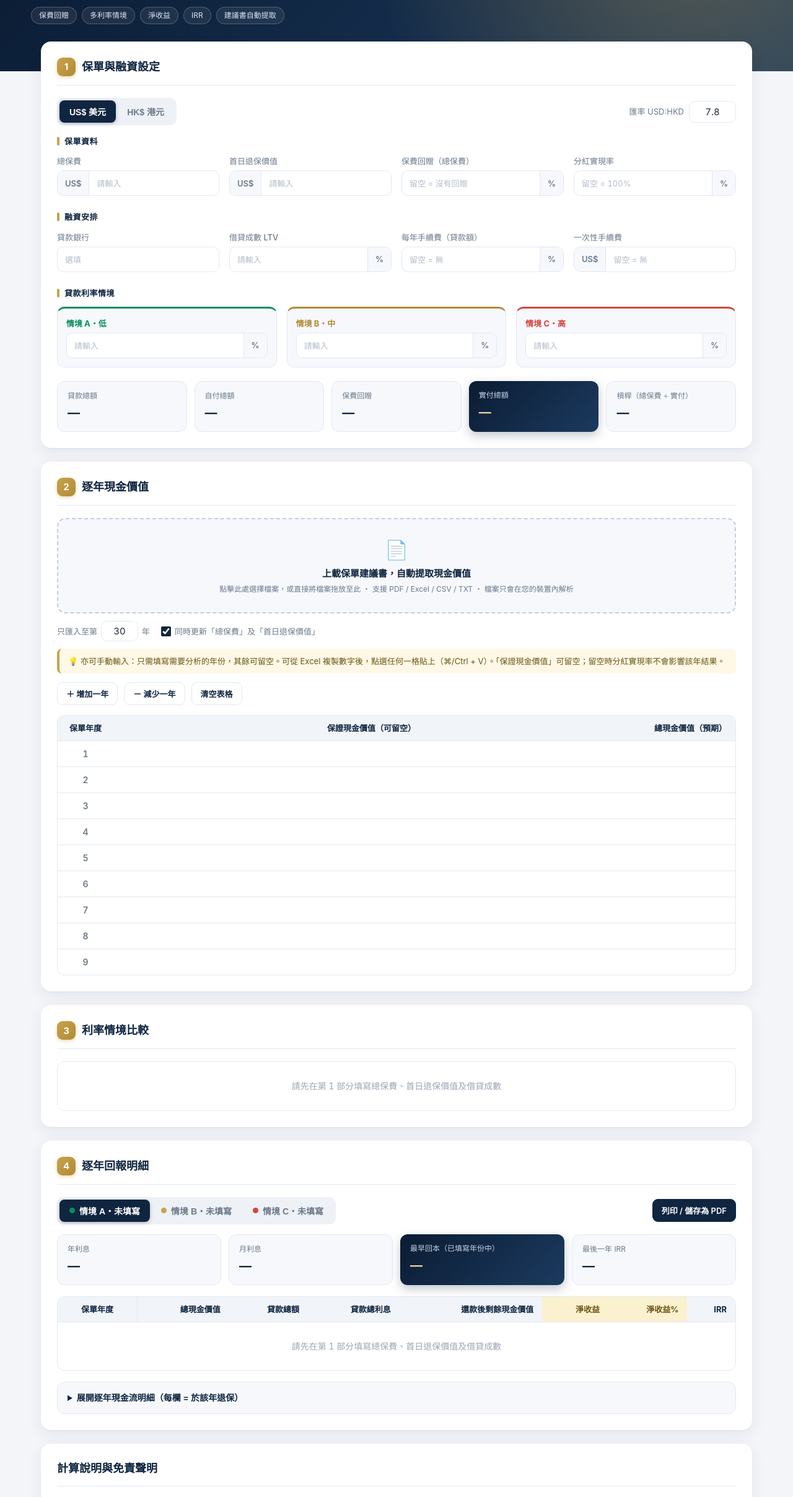
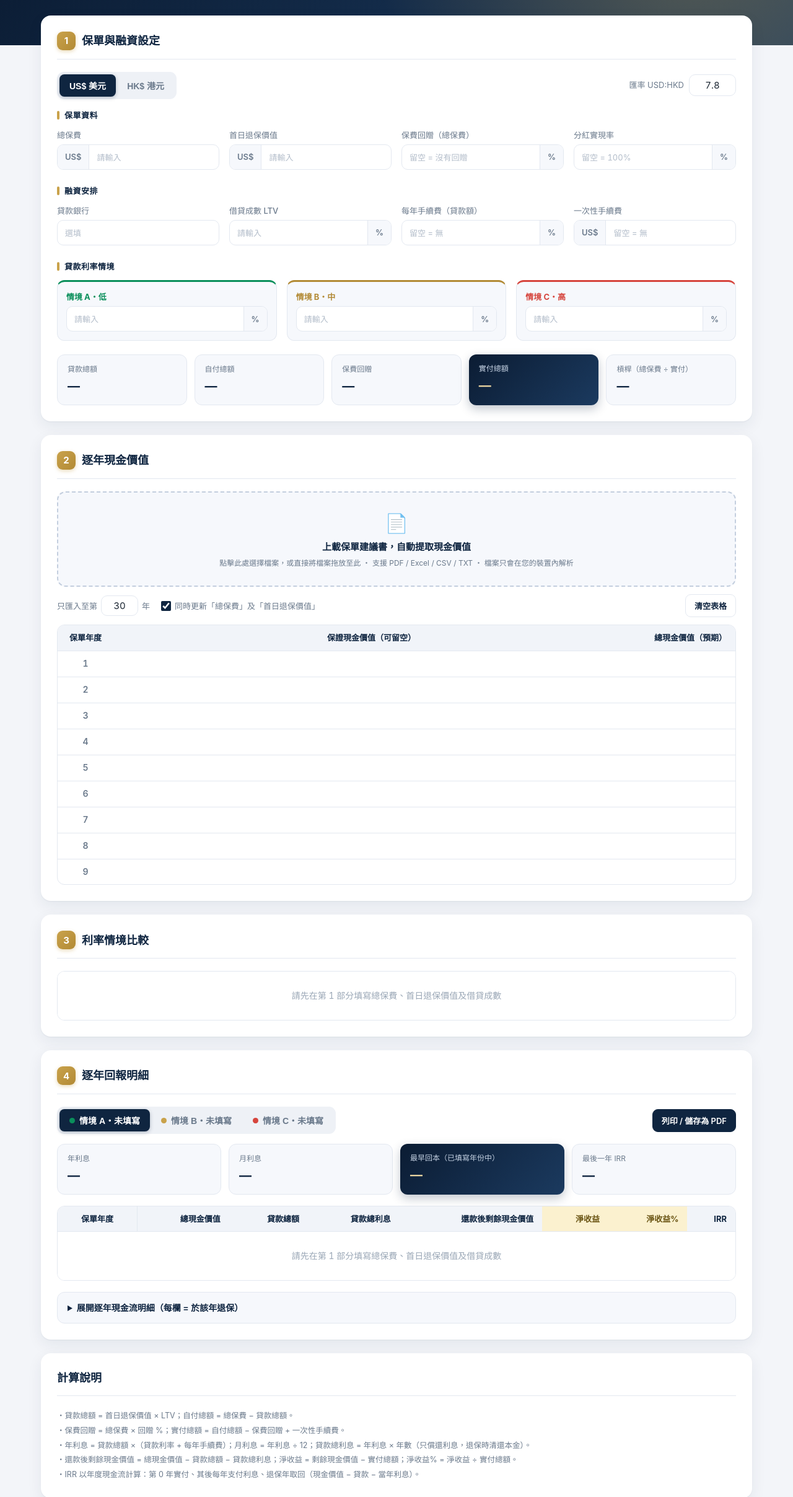
Before and after one commit to lucaschan729/Premium-Financing-Calculator, a plain HTML site: page index.html in a window 1280 px wide. Shown: the part 90-2506 px from the top of the page at 62% size. Drawn offline with Linux system fonts and the light colour scheme.

Commit message:
Update index.html

```diff
--- a/index.html
+++ b/index.html
@@ -18,8 +18,6 @@
     header .inner,main{max-width:1180px;margin:0 auto}
     header h1{font-size:30px;letter-spacing:1px;font-weight:700}
     header h1 span{color:var(--gold2);font-weight:400;font-size:.7em;margin-left:6px;letter-spacing:.5px}
-    .tags{display:flex;flex-wrap:wrap;gap:8px;margin-top:14px}
-    .tags span{font-size:12px;color:#dbe4f0;border:1px solid rgba(255,255,255,.22);background:rgba(255,255,255,.07);padding:4px 12px;border-radius:99px}
     main{padding:0 16px 40px;margin-top:-48px}
 
     /* ---------- 卡片 ---------- */
@@ -68,7 +66,6 @@
     .kpi.hl small{color:#c5d2e3}.kpi.hl b{color:var(--gold2)}
 
     /* ---------- 上載 ---------- */
-    .tip{background:#fff8e6;border-left:4px solid var(--gold);padding:10px 14px;border-radius:8px;font-size:13px;color:#6b5514;margin-bottom:14px}
     .drop{border:2px dashed #c3cede;border-radius:14px;padding:26px 20px;text-align:center;cursor:pointer;background:var(--soft);margin-bottom:12px;transition:.18s}
     .drop:hover,.drop.over{border-color:var(--gold);background:#fffaf0;transform:translateY(-1px)}
     .drop .ico{font-size:30px;display:block;margin-bottom:4px}
@@ -77,6 +74,7 @@
     .exopts{display:flex;flex-wrap:wrap;gap:18px;align-items:center;font-size:13px;color:var(--muted);margin-bottom:12px}
     .exopts label{display:flex;align-items:center;gap:6px;margin:0;cursor:pointer}
     .exopts input[type=text]{width:60px;padding:6px 8px;text-align:center}
+    .exopts .btn{margin-left:auto}
     .status{font-size:13px;padding:10px 14px;border-radius:8px;margin-bottom:14px;background:#eef6f1;border-left:4px solid var(--pos);color:#1d5a40;white-space:pre-line}
     .status.err{background:#fdeeee;border-left-color:var(--neg);color:#8a2a25}
     .status:empty{display:none}
@@ -120,13 +118,13 @@
 
     @media(max-width:600px){
       header{padding:28px 16px 66px}header h1{font-size:23px}header h1 span{display:block;margin:2px 0 0}
-      .card{padding:18px}.fx{margin-left:0}.btn.primary{margin-left:0}
+      .card{padding:18px}.fx{margin-left:0}.btn.primary{margin-left:0}.exopts .btn{margin-left:0}
       .grid{grid-template-columns:repeat(auto-fit,minmax(150px,1fr));gap:12px}
       .kpi b{font-size:17px}th,td{padding:8px 10px}
     }
     @media print{
       body{background:#fff}header{padding:20px;background:var(--navy)}main{margin-top:10px}
-      .btn,.drop,.exopts,.tip,.status,#curSeg,.fx,.tags{display:none}
+      .btn,.drop,.exopts,.status,#curSeg,.fx{display:none}
       .card{box-shadow:none;border:1px solid var(--line);break-inside:avoid}
       .scroll{max-height:none!important;overflow:visible}
     }
@@ -136,7 +134,6 @@
   <header>
     <div class="inner">
       <h1>保費融資計算器<span>Premium Financing</span></h1>
-      <div class="tags"><span>保費回贈</span><span>多利率情境</span><span>淨收益</span><span>IRR</span><span>建議書自動提取</span></div>
     </div>
   </header>
 
@@ -197,15 +194,10 @@
       <div class="exopts">
         <label>只匯入至第 <input type="text" id="exLimit" value="30" inputmode="numeric"> 年</label>
         <label><input type="checkbox" id="exSet" checked> 同時更新「總保費」及「首日退保價值」</label>
+        <button class="btn" id="clearRows">清空表格</button>
       </div>
       <div class="status" id="exStatus"></div>
 
-      <div class="tip">💡 亦可手動輸入：只需填寫需要分析的年份，其餘可留空。可從 Excel 複製數字後，點選任何一格貼上（⌘/Ctrl + V）。「保證現金價值」可留空；留空時分紅實現率不會影響該年結果。</div>
-      <div class="toolbar">
-        <button class="btn" id="addRow">＋ 增加一年</button>
-        <button class="btn" id="delRow">－ 減少一年</button>
-        <button class="btn" id="clearRows">清空表格</button>
-      </div>
       <div class="scroll" style="max-height:420px">
         <table id="svTable">
           <thead><tr><th style="width:90px">保單年度</th><th>保證現金價值（可留空）</th><th>總現金價值（預期）</th></tr></thead>
@@ -248,16 +240,13 @@
     </section>
 
     <section class="card">
-      <h2>計算說明與免責聲明</h2>
+      <h2>計算說明</h2>
       <div class="disc">
         ・貸款總額 = 首日退保價值 × LTV；自付總額 = 總保費 − 貸款總額。<br>
         ・保費回贈 = 總保費 × 回贈 %；實付總額 = 自付總額 − 保費回贈 + 一次性手續費。<br>
         ・年利息 = 貸款總額 ×（貸款利率 + 每年手續費）；月利息 = 年利息 ÷ 12；貸款總利息 = 年利息 × 年數（只償還利息，退保時清還本金）。<br>
         ・還款後剩餘現金價值 = 總現金價值 − 貸款總額 − 貸款總利息；淨收益 = 剩餘現金價值 − 實付總額；淨收益% = 淨收益 ÷ 實付總額。<br>
         ・IRR 以年度現金流計算：第 0 年實付、其後每年支付利息、退保年取回（現金價值 − 貸款 − 當年利息）。<br>
-        ・留空處理：保費回贈、每年手續費、一次性手續費留空時視為 0；分紅實現率留空時視為 100%；未填寫利率的情境不會計算。<br>
-        ・檔案提取：程式會在每一行尋找「保證金額 + 非保證金額 = 總額」的組合，並取退保發還金額一組；悲觀／樂觀情景頁會略過。自動提取可能出錯，請務必與建議書原文核對。<br>
-        ・本工具只供教育及參考用途，並不構成任何保險、投資或借貸建議。利率、現金價值、分紅及回贈並非保證，請以保險公司及銀行文件為準，並向持牌顧問查詢。
       </div>
     </section>
     <footer>保費融資計算器 · 所有計算及檔案解析均在您的瀏覽器內完成，不會上傳任何資料</footer>
@@ -289,8 +278,6 @@
   function getRows(){
     return [...tbody.rows].map(r=>{ const i=r.querySelectorAll('input'); return {g:num(i[0].value), e:num(i[1].value)}; });
   }
-  $('addRow').onclick = ()=>{ addRow(); update(); };
-  $('delRow').onclick = ()=>{ if(tbody.rows.length>1){ tbody.deleteRow(-1); update(); } };
   $('clearRows').onclick = ()=>{ tbody.querySelectorAll('input').forEach(i=>i.value=''); update(); };
 
   tbody.addEventListener('paste', ev=>{
```
